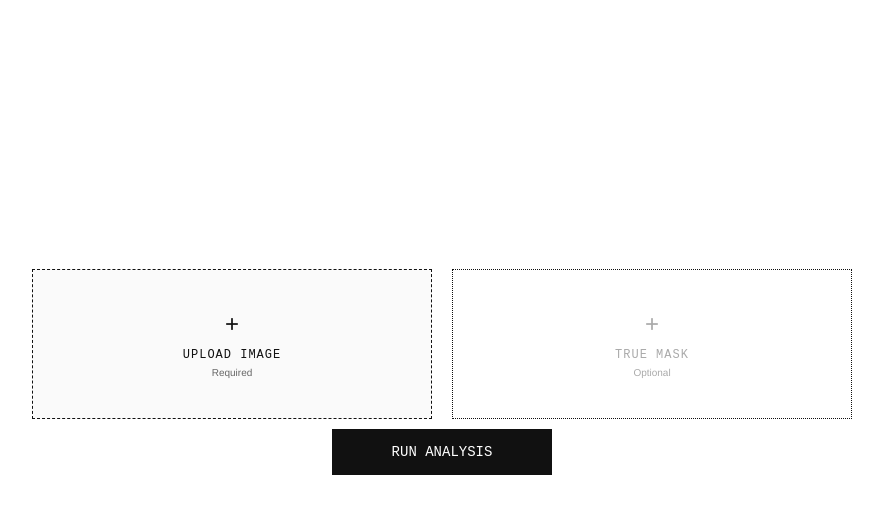
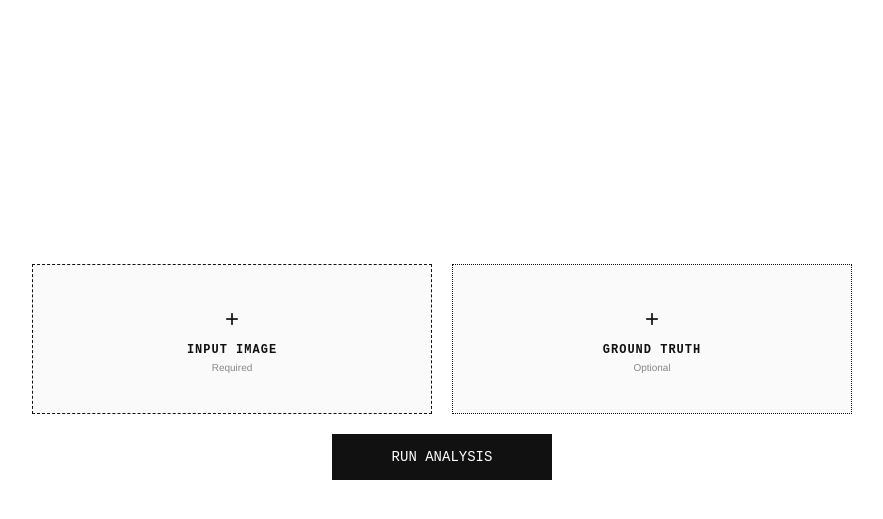
Before and after one commit to S4K50M/KrackSegmentation, a Flask app: page / in a window 1280 px wide. Shown: the part 57-576 px from the top of the page, without its empty margins (198-1081 px from the left). Run offline with Flask 3, Linux system fonts and the light colour scheme.

Commit message:
Enhance UI styles and layout in index.html
Refactor styles and improve layout for upload and results sections.

```diff
--- a/server/templates/index.html
+++ b/server/templates/index.html
@@ -16,43 +16,36 @@
         .status-dot { width: 8px; height: 8px; border-radius: 50%; }
         .online { background: #00cc00; box-shadow: 0 0 5px #00cc00; }
         .offline { background: #cc0000; box-shadow: 0 0 5px #cc0000; }
-        .loading { background: #ffa500; animation: blink 1s infinite; }
-        @keyframes blink { 50% { opacity: 0.5; } }
+
+        /* ERROR ALERT BOX */
+        .alert { background: #fff1f1; color: #d93025; padding: 15px 20px; border: 1px solid #d93025; margin: 20px 40px 0 40px; font-family: var(--mono); font-size: 12px; }
 
         main { flex: 1; width: 100%; max-width: 1600px; margin: 0 auto; padding: 40px; display: flex; flex-direction: column; }
 
-        /* UPLOAD STYLES */
         .upload-wrapper { flex: 1; display: flex; flex-direction: column; justify-content: center; min-height: 60vh; gap: 20px; }
-        .upload-row { display: flex; gap: 20px; justify-content: center; width: 100%; }
-        .upload-area {
-            border: 1px dashed var(--fg); padding: 40px 20px; text-align: center; cursor: pointer;
-            background: #fafafa; position: relative; transition: 0.2s; flex: 1; max-width: 400px;
-        }
+        .upload-row { display: flex; gap: 20px; justify-content: center; width: 100%; flex-wrap: wrap; }
+        .upload-area { border: 1px dashed var(--fg); padding: 40px 20px; text-align: center; cursor: pointer; background: #fafafa; position: relative; transition: 0.2s; flex: 1; min-width: 280px; max-width: 400px; }
         .upload-area:hover { background-color: #f0f0f0; border-color: #000; }
-        .upload-label { font-family: var(--mono); font-size: 12px; letter-spacing: 1px; margin-top: 10px; text-transform: uppercase; }
+        .upload-label { font-family: var(--mono); font-size: 12px; letter-spacing: 1px; margin-top: 10px; text-transform: uppercase; font-weight: bold; }
         input[type="file"] { position: absolute; width: 100%; height: 100%; top: 0; left: 0; opacity: 0; cursor: pointer; }
-        .submit-btn {
-            background: var(--fg); color: var(--bg); border: none; padding: 15px 60px;
-            font-family: var(--mono); font-size: 14px; cursor: pointer; text-transform: uppercase;
-            align-self: center; margin-top: 10px;
-        }
-        .submit-btn:hover { opacity: 0.9; }
 
-        /* RESULT GRID */
+        .submit-btn { background: var(--fg); color: var(--bg); border: none; padding: 15px 60px; font-family: var(--mono); font-size: 14px; cursor: pointer; text-transform: uppercase; align-self: center; margin-top: 20px; }
+
+        /* IMPROVED VISUALS GRID */
         .results-grid { display: grid; grid-template-columns: 3fr 1fr; gap: 40px; }
-        .visuals { display: grid; grid-template-columns: 1fr 1fr; gap: 20px; }
+        .visuals { display: grid; grid-template-columns: repeat(auto-fit, minmax(320px, 1fr)); gap: 20px; }
         .img-container { border: 1px solid var(--border); position: relative; background: #f9f9f9; }
         .img-container img { width: 100%; display: block; }
-        .label { position: absolute; top: 0; left: 0; background: var(--fg); color: var(--bg); padding: 6px 10px; font-family: var(--mono); font-size: 10px; text-transform: uppercase; }
+        .label { position: absolute; top: 0; left: 0; background: var(--fg); color: var(--bg); padding: 6px 10px; font-family: var(--mono); font-size: 10px; text-transform: uppercase; z-index: 10; }
 
         .metrics-panel { border-left: 1px solid var(--border); padding-left: 40px; display: flex; flex-direction: column; gap: 30px; }
         .metric-value { font-size: 32px; font-weight: 300; }
         .metric-unit { font-size: 12px; color: #666; margin-left: 5px; }
-        .class-list li { padding: 8px 0; border-bottom: 1px solid #eee; font-size: 13px; display: flex; justify-content: space-between; }
+        .class-list li { padding: 10px 0; border-bottom: 1px solid #eee; font-size: 13px; display: flex; justify-content: space-between; }
 
-        .btn { background: var(--fg); color: var(--bg); border: none; padding: 14px 0; width: 100%; font-family: var(--mono); cursor: pointer; text-decoration: none; display: flex; justify-content: center; margin-top: auto; }
+        .btn-reset { background: var(--fg); color: var(--bg); border: none; padding: 16px 0; width: 100%; font-family: var(--mono); cursor: pointer; text-decoration: none; display: flex; justify-content: center; margin-top: auto; }
 
-        #tooltip { position: fixed; background: rgba(0,0,0,0.9); color: #fff; padding: 5px 10px; font-family: var(--mono); font-size: 11px; display: none; pointer-events: none; z-index: 100; border: 1px solid #333; }
+        #tooltip { position: fixed; background: rgba(0,0,0,0.9); color: #fff; padding: 6px 12px; font-family: var(--mono); font-size: 11px; display: none; pointer-events: none; z-index: 1000; border: 1px solid #333; }
 
         @media (max-width: 1024px) { .results-grid { grid-template-columns: 1fr; } .metrics-panel { border-left: none; border-top: 1px solid var(--border); padding-left: 0; padding-top: 40px; } }
     </style>
@@ -66,26 +59,34 @@
             {{ status_text }}
         </div>
     </header>
+
+    {% with messages = get_flashed_messages() %}
+      {% if messages %}
+        {% for message in messages %}
+          <div class="alert">ERROR: {{ message }}</div>
+        {% endfor %}
+      {% endif %}
+    {% endwith %}
+
     <main>
         {% if not src %}
         <div class="upload-wrapper">
-            <form action="/" method="post" enctype="multipart/form-data" style="display:flex; flex-direction:column; width:100%;">
+            <form action="/" method="post" enctype="multipart/form-data" style="display:flex; flex-direction:column;">
                 <div class="upload-row">
                     <div class="upload-area">
                         <div style="font-size: 24px;">+</div>
-                        <div class="upload-label">UPLOAD IMAGE</div>
-                        <div id="file-name" style="font-size: 10px; color: #666; margin-top: 5px;">Required</div>
-                        <input type="file" name="file" id="file-input" required onchange="document.getElementById('file-name').innerText = this.files[0].name">
+                        <div class="upload-label">Input Image</div>
+                        <div id="fn" style="font-size: 10px; color: #888; margin-top: 5px;">Required</div>
+                        <input type="file" name="file" required onchange="document.getElementById('fn').innerText = this.files[0].name">
                     </div>
-
-                    <div class="upload-area" style="border-style: dotted; background: #fff;">
-                        <div style="font-size: 24px; color: #aaa;">+</div>
-                        <div class="upload-label" style="color: #aaa;">TRUE MASK</div>
-                        <div id="mask-name" style="font-size: 10px; color: #aaa; margin-top: 5px;">Optional</div>
-                        <input type="file" name="mask_file" id="mask-input" onchange="document.getElementById('mask-name').innerText = this.files[0].name">
+                    <div class="upload-area" style="border-style: dotted;">
+                        <div style="font-size: 24px;">+</div>
+                        <div class="upload-label">Ground Truth</div>
+                        <div id="mn" style="font-size: 10px; color: #888; margin-top: 5px;">Optional</div>
+                        <input type="file" name="mask_file" onchange="document.getElementById('mn').innerText = this.files[0].name">
                     </div>
                 </div>
-                <button type="submit" class="submit-btn">RUN ANALYSIS</button>
+                <button type="submit" class="submit-btn">Run Analysis</button>
             </form>
         </div>
         {% endif %}
@@ -94,21 +95,22 @@
         <div class="results-grid">
             <div class="visuals">
                 <div class="img-container">
-                    <div class="label">INPUT</div>
+                    <div class="label">Input</div>
                     <img src="{{ src }}">
                 </div>
                 <div class="img-container">
-                    <div class="label">PREDICTION</div>
+                    <div class="label">Prediction</div>
                     <img src="{{ res }}" id="resultImage">
                     <canvas id="hiddenCanvas" style="display:none;"></canvas>
                 </div>
                 {% if true_mask_src %}
                 <div class="img-container">
-                    <div class="label">GROUND TRUTH</div>
+                    <div class="label">Ground Truth</div>
                     <img src="{{ true_mask_src }}">
                 </div>
                 {% endif %}
             </div>
+
             <div class="metrics-panel">
                 <div>
                     <h3 style="font-family:'Courier New'; font-size:10px; color:#888;">LATENCY</h3>
@@ -134,9 +136,10 @@
                         {% endfor %}
                     </ul>
                 </div>
-                <a href="/" class="btn">ANALYZE NEXT</a>
+                <a href="/" class="btn-reset">NEW ANALYSIS</a>
             </div>
         </div>
+
         <script>
             const CLASS_MAP = {{ class_map | tojson }};
             const resultImg = document.getElementById('resultImage');
```
